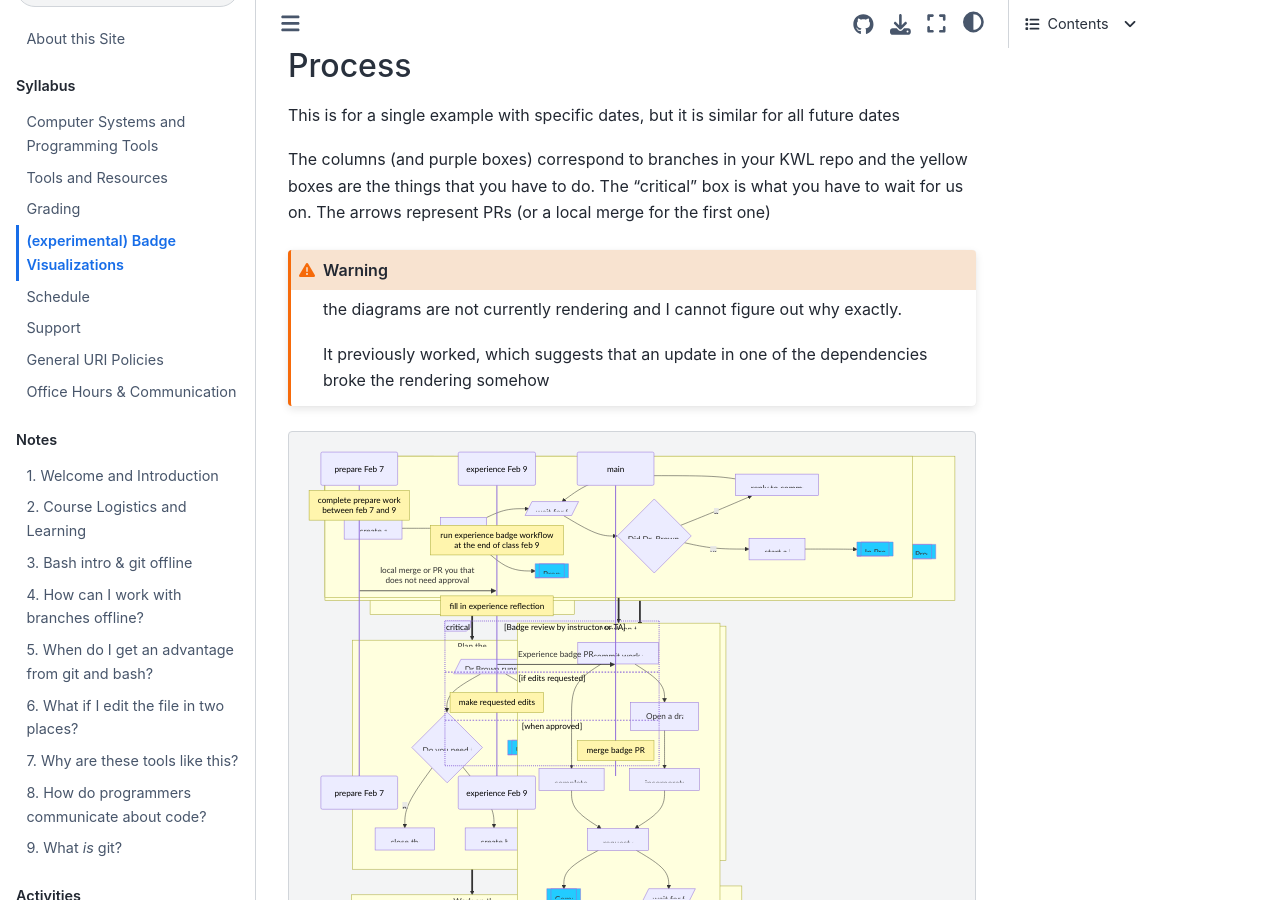
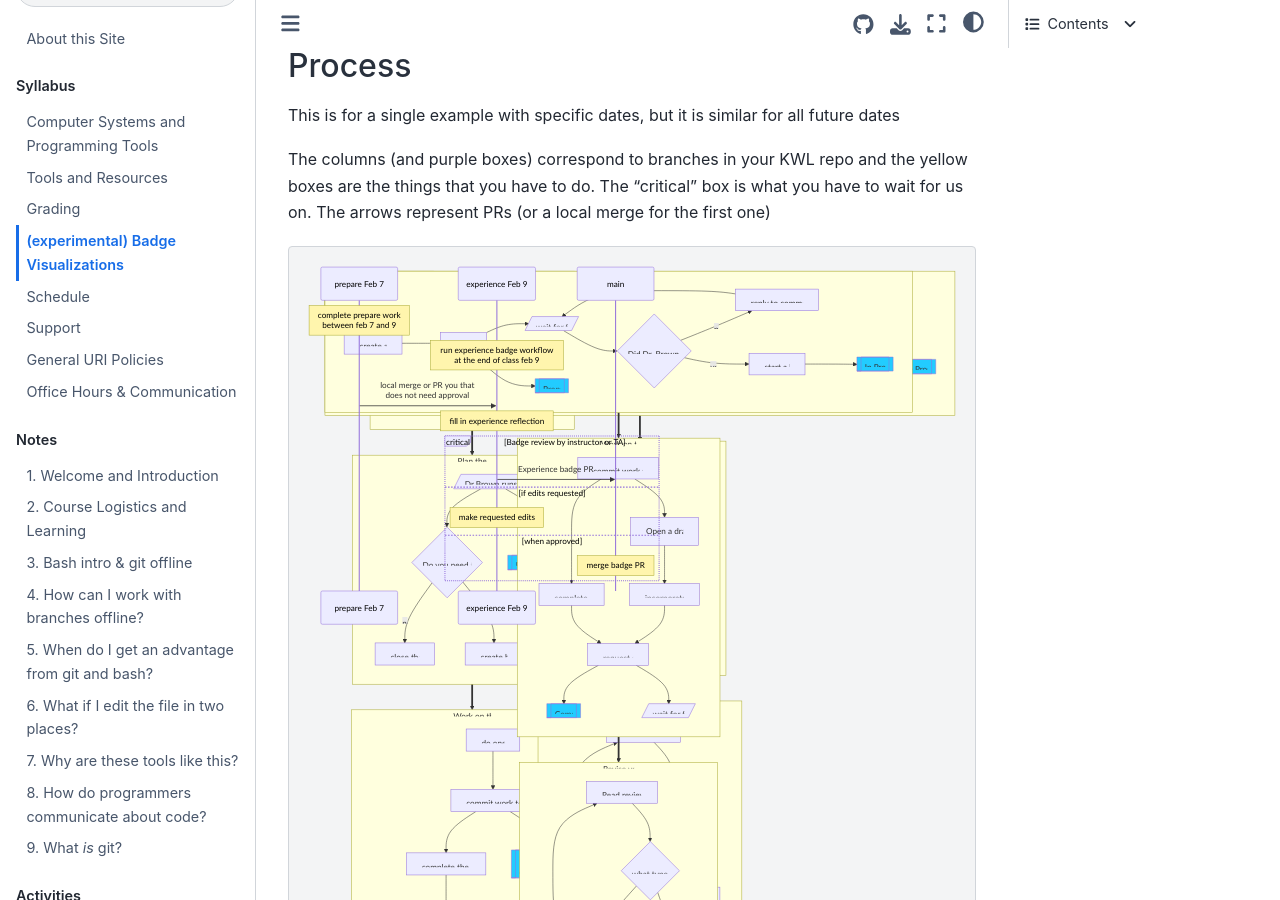
Before and after one commit to introcompsys/spring2023, a Jupyter Book: the page built from syllabus/badges.md, in a window 1280 px wide and 900 px high, scrolled down 1076 px. Built offline with Jupyter Book 1.0.4 settings and Sphinx 7.4.7 and the Sphinx Book theme 1.1.4, drawn with Linux system fonts in a browser that asks for light colours.

Commit message:
diagrams are fixed! rm note

````diff
--- a/syllabus/badges.md
+++ b/syllabus/badges.md
@@ -178,13 +178,6 @@ Notes:
 This is for a single example with specific dates, but it is similar for all future dates
 
 The columns (and purple boxes) correspond to branches in your KWL repo and the yellow boxes are the things that you have to do. The "critical" box is what you have to wait for us on. The arrows represent PRs (or a local merge for the first one)
-
-```{warning}
-the diagrams are not currently rendering and I cannot figure out why exactly.
-
-It previously worked, which suggests that an update in one of the dependencies broke the rendering somehow
-```
-
 
 
 ```{mermaid}
````
